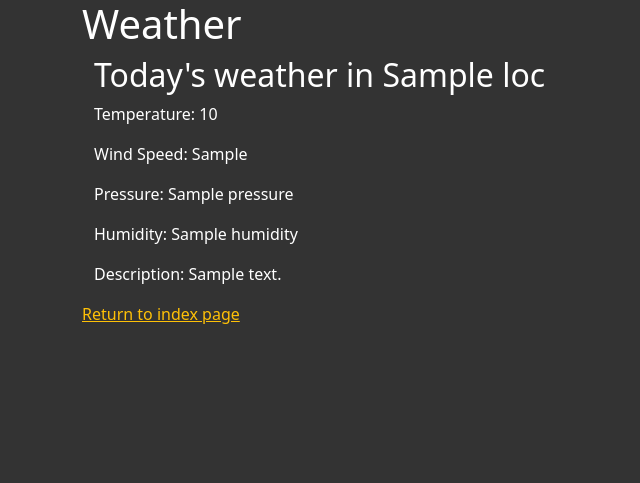
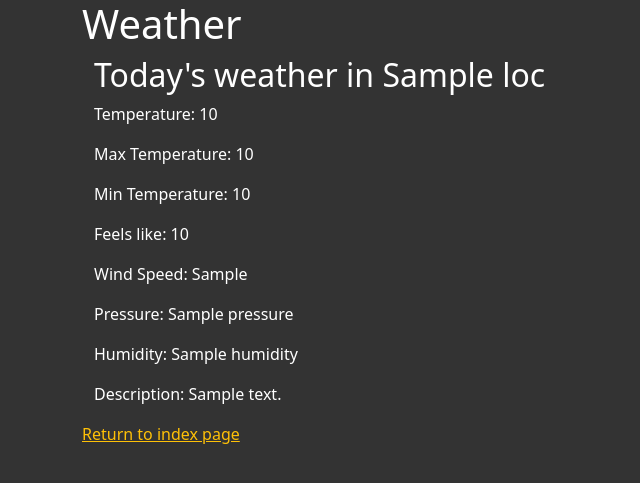
Before and after one commit to taka-rl/flask_webapp, a Flask app: template templates/weather.html in a window 1280 px wide. Shown: the top 483 px of the page, without its empty margins (0-640 px from the left). Run offline with Flask 3, Linux system fonts and the light colour scheme; the template is opened without the code that fills it: most values are stand-ins (such as "Sample title", 1, 10 or a date in 2020); some libraries are stand-ins or nearby versions.

Commit message:
added min, max, feels like temperature

```diff
--- a/templates/weather.html
+++ b/templates/weather.html
@@ -11,6 +11,9 @@
             <p>{{ weather_data }}</p>
         {% else %}
             <p>Temperature: {{ weather_data.temperature }}</p>
+            <p>Max Temperature: {{ weather_data.max_temperature }}</p>
+            <p>Min Temperature: {{ weather_data.min_temperature }}</p>
+            <p>Feels like: {{ weather_data.feel_temperature }}</p>
             <p>Wind Speed: {{ weather_data.wind_speed }}</p>
             <p>Pressure: {{ weather_data.pressure }}</p>
             <p>Humidity: {{ weather_data.humidity }}</p>
```
